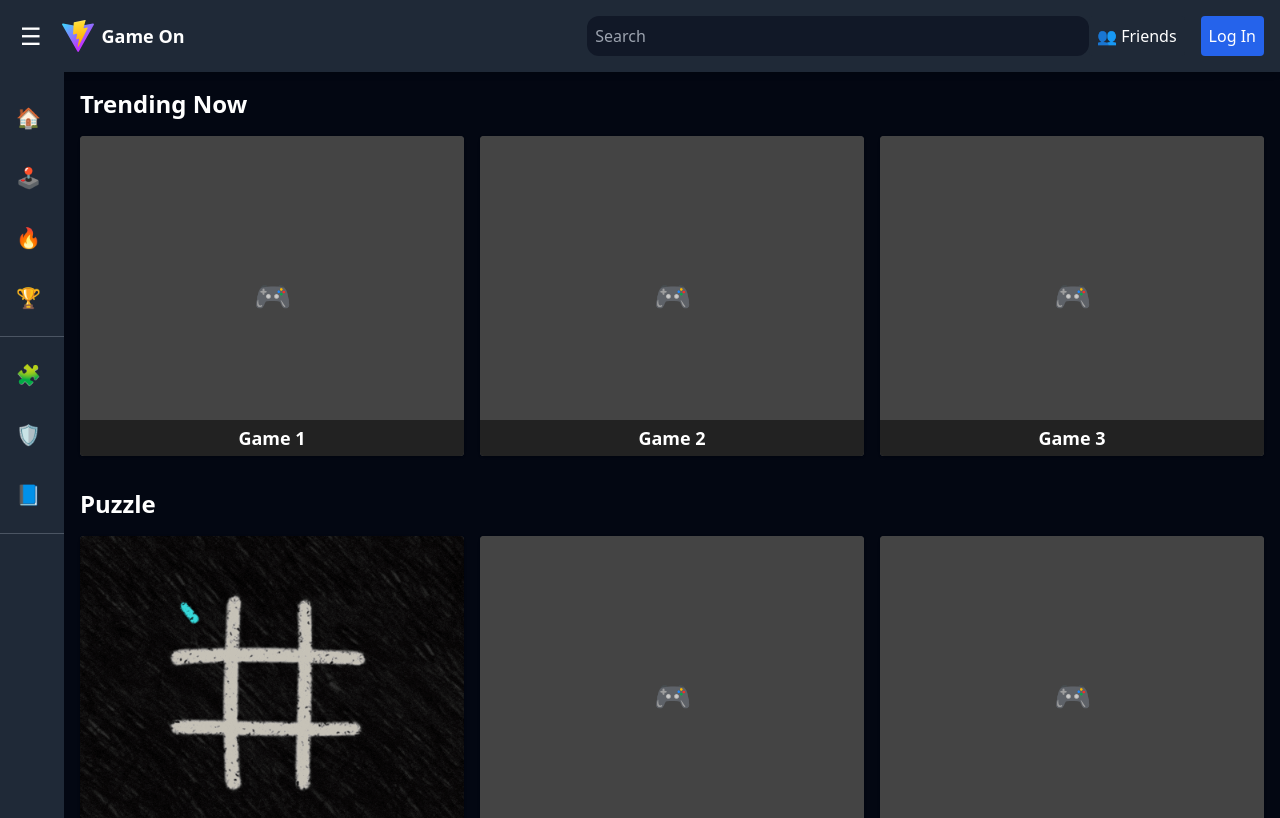
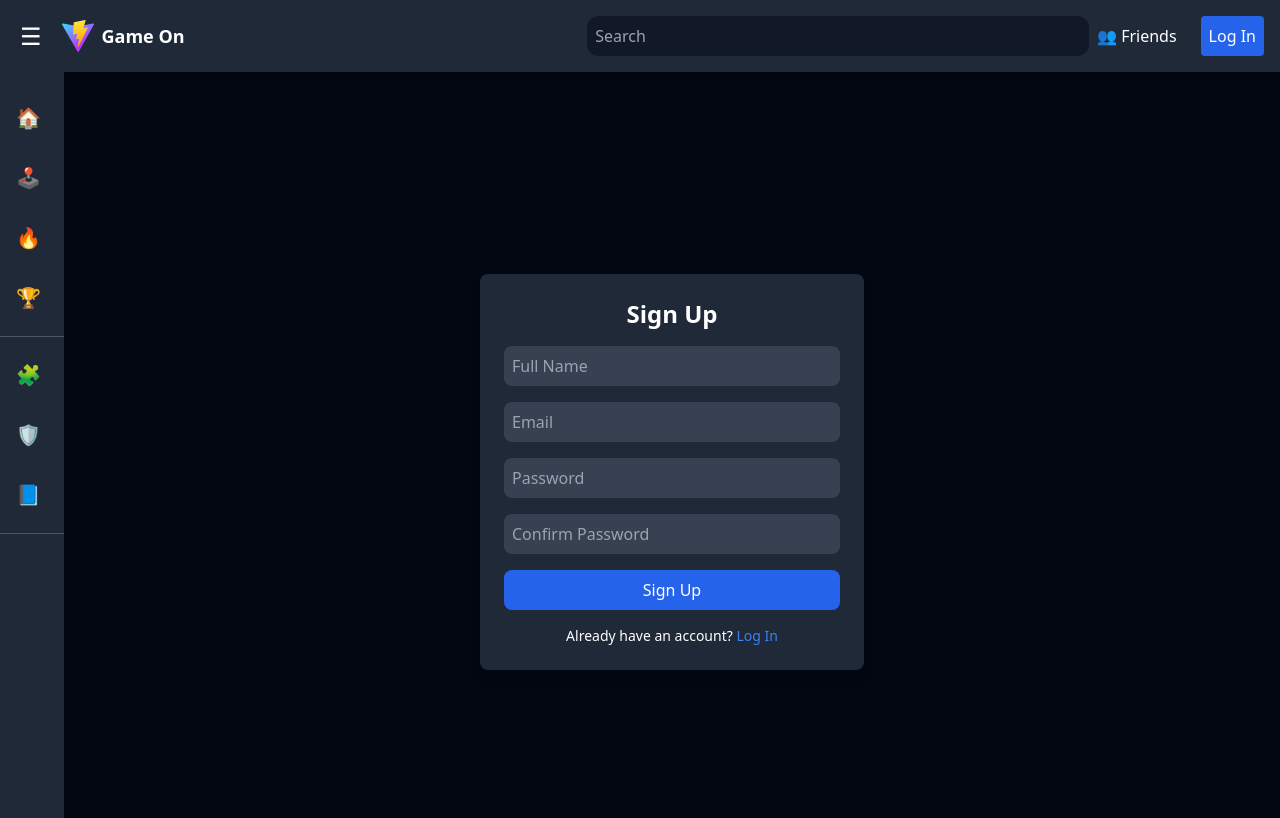
Before and after one commit to adityapandeydev/Game-On, a React (Vite) app in the folder frontend/: page /signup in a window 1280 px wide. Shown: the top 818 px of the page. Built offline with nearby package versions, Linux system fonts and the light colour scheme.

Commit message:
routing add

```diff
--- a/frontend/package.json
+++ b/frontend/package.json
@@ -21,6 +21,7 @@
     "nodemon": "^3.1.9",
     "react": "^18.3.1",
     "react-dom": "^18.3.1",
+    "react-router-dom": "^7.1.2",
     "ts-node": "^10.9.2"
   },
   "devDependencies": {
--- a/frontend/src/App.tsx
+++ b/frontend/src/App.tsx
@@ -1,14 +1,18 @@
 import React, { useState } from "react";
+import { BrowserRouter as Router, Routes, Route, Link } from "react-router-dom";
 import Sidebar from "./components/Sidebar";
 import Header from "./components/Header";
 import GameGrid from "./components/GameGrid";
+import Login from "./components/Login";
+import SignUp from "./components/SignUp";
 
 const App: React.FC = () => {
   const [sidebarVisible, setSidebarVisible] = useState(false);
 
   return (
+    <Router>
       <div className="bg-gray-950 text-white">
-      {/* Header */}
+        {/* Header with openLoginModal prop */}
         <Header onSidebarToggle={() => setSidebarVisible(!sidebarVisible)} />
 
         <div className="flex h-[calc(100%-4rem)]">
@@ -17,10 +21,15 @@ const App: React.FC = () => {
 
           {/* Main Content */}
           <div className="flex-1 flex flex-col overflow-y-auto">
-          <GameGrid />
+            <Routes>
+              <Route path="/" element={<GameGrid />} />
+              <Route path="/login" element={<Login />} />
+              <Route path="/signup" element={<SignUp />} />
+            </Routes>
           </div>
         </div>
       </div>
+    </Router>
   );
 };
 
--- a/frontend/src/components/GameGrid.tsx
+++ b/frontend/src/components/GameGrid.tsx
@@ -1,12 +1,12 @@
 import React, { useState } from "react";
-import TicTacToe from "./TicTacToe";
-import Connect4 from "./Connect4";
-import GuessMyNumber from "./GuessMyNumber"; // Import Guess My Number component
+import { useNavigate } from "react-router-dom";
 import GameCard from "./GameCard";
-import PigGame from "./PigGame";
+// import Login from "./Login"; // Import Login component
 
 const GameGrid: React.FC = () => {
     const [selectedGame, setSelectedGame] = useState<string | null>(null);
+    const [isLoggedIn, setIsLoggedIn] = useState(false); // Track login state
+    const navigate = useNavigate(); // Get the navigate function
 
     const trendingGames = [
         { id: "t1", title: "Game 1" },
@@ -42,15 +42,12 @@ const GameGrid: React.FC = () => {
     ];
 
     const handleCardClick = (gameTitle: string) => {
-        console.log(`Card Clicked: ${gameTitle}`);
-        if (gameTitle === "Tic-Tac-Toe") {
-            setSelectedGame("TicTacToe");
-        } else if (gameTitle === "Connect 4") {
-            setSelectedGame("Connect4");
-        } else if (gameTitle === "Guess My Number") {
-            setSelectedGame("GuessMyNumber");
-        } else if (gameTitle === "Pig Game") {
-            setSelectedGame("PigGame");
+        if (!isLoggedIn) {
+            // If the user is not logged in, route them to the login page
+            navigate("/login");
+        } else {
+            // If logged in, show the selected game
+            setSelectedGame(gameTitle);
         }
     };
 
@@ -58,13 +55,11 @@ const GameGrid: React.FC = () => {
         <div className="p-4">
             {/* Show selected game */}
             {selectedGame === "TicTacToe" ? (
-                <TicTacToe />
+                <div>Tic Tac Toe Game</div>
             ) : selectedGame === "Connect4" ? (
-                <Connect4 />
+                <div>Connect 4 Game</div>
             ) : selectedGame === "GuessMyNumber" ? (
-                <GuessMyNumber />
-            ) : selectedGame === "PigGame" ? (
-                <PigGame />
+                <div>Guess My Number Game</div>
             ) : (
                 <>
                     {/* Trending Now Section */}
--- a/frontend/src/components/Header.tsx
+++ b/frontend/src/components/Header.tsx
@@ -1,11 +1,18 @@
 import React from "react";
-import viteLogo from "/vite.svg";
+import { useNavigate } from "react-router-dom";
 
 interface HeaderProps {
     onSidebarToggle: () => void;
 }
 
 const Header: React.FC<HeaderProps> = ({ onSidebarToggle }) => {
+    const navigate = useNavigate(); // Get the navigate function
+
+    const handleLoginClick = () => {
+        // Navigate to the login page
+        navigate("/login");
+    };
+
     return (
         <header className="flex items-center p-4 bg-gray-800 shadow-md sticky top-0 z-10">
             {/* Sidebar Toggle Button */}
@@ -16,7 +23,7 @@ const Header: React.FC<HeaderProps> = ({ onSidebarToggle }) => {
                 ☰
             </button>
             {/* Logo */}
-            <img src={viteLogo} alt="Site Logo" className="h-8 w-8 mr-2 ml-1" />
+            <img src="/vite.svg" alt="Site Logo" className="h-8 w-8 mr-2 ml-1" />
             {/* Site Name (hidden on mobile) */}
             <h1 className="text-lg font-bold flex-1 hidden sm:block">Game On</h1>
             {/* Search Bar */}
@@ -30,7 +37,10 @@ const Header: React.FC<HeaderProps> = ({ onSidebarToggle }) => {
                 <button className="p-2 bg-gray-800 rounded hover:bg-gray-700 text-sm sm:text-base">
                     👥 Friends
                 </button>
-                <button className="p-2 bg-blue-600 rounded hover:bg-blue-500 text-sm sm:text-base">
+                <button
+                    onClick={handleLoginClick} // Open the login page when clicked
+                    className="p-2 bg-blue-600 rounded hover:bg-blue-500 text-sm sm:text-base"
+                >
                     Log In
                 </button>
             </div>
--- /dev/null
+++ b/frontend/src/components/Login.tsx
@@ -0,0 +1,51 @@
+import React, { useState } from "react";
+import { Link } from "react-router-dom";
+
+const Login: React.FC = () => {
+    const [email, setEmail] = useState("");
+    const [password, setPassword] = useState("");
+
+    const handleSubmit = (e: React.FormEvent) => {
+        e.preventDefault();
+        // Implement login logic here
+        alert("Login successful!"); // Example login success logic
+    };
+
+    return (
+        <div className="flex justify-center items-center h-full">
+            <div className="w-96 bg-gray-800 p-6 rounded-lg shadow-lg">
+                <h2 className="text-2xl font-bold mb-4 text-center">Log In</h2>
+                <form onSubmit={handleSubmit} className="space-y-4">
+                    <input
+                        type="email"
+                        placeholder="Email"
+                        className="w-full p-2 rounded-lg bg-gray-700 text-white"
+                        value={email}
+                        onChange={(e) => setEmail(e.target.value)}
+                    />
+                    <input
+                        type="password"
+                        placeholder="Password"
+                        className="w-full p-2 rounded-lg bg-gray-700 text-white"
+                        value={password}
+                        onChange={(e) => setPassword(e.target.value)}
+                    />
+                    <button
+                        type="submit"
+                        className="w-full p-2 bg-blue-600 rounded-lg text-white hover:bg-blue-500"
+                    >
+                        Log In
+                    </button>
+                </form>
+                <p className="mt-4 text-center text-sm">
+                    Don't have an account?{" "}
+                    <Link to="/signup" className="text-blue-500">
+                        Sign Up
+                    </Link>
+                </p>
+            </div>
+        </div>
+    );
+};
+
+export default Login;
--- /dev/null
+++ b/frontend/src/components/SignUp.tsx
@@ -0,0 +1,70 @@
+import React, { useState } from "react";
+import { Link } from "react-router-dom";
+
+const SignUp: React.FC = () => {
+    const [name, setName] = useState("");
+    const [email, setEmail] = useState("");
+    const [password, setPassword] = useState("");
+    const [confirmPassword, setConfirmPassword] = useState("");
+
+    const handleSubmit = (e: React.FormEvent) => {
+        e.preventDefault();
+        if (password === confirmPassword) {
+            alert("Signup successful!");
+        } else {
+            alert("Passwords do not match!");
+        }
+    };
+
+    return (
+        <div className="flex justify-center items-center h-full">
+            <div className="w-96 bg-gray-800 p-6 rounded-lg shadow-lg">
+                <h2 className="text-2xl font-bold mb-4 text-center">Sign Up</h2>
+                <form onSubmit={handleSubmit} className="space-y-4">
+                    <input
+                        type="text"
+                        value={name}
+                        onChange={(e) => setName(e.target.value)}
+                        placeholder="Full Name"
+                        className="w-full p-2 rounded-lg bg-gray-700 text-white"
+                    />
+                    <input
+                        type="email"
+                        value={email}
+                        onChange={(e) => setEmail(e.target.value)}
+                        placeholder="Email"
+                        className="w-full p-2 rounded-lg bg-gray-700 text-white"
+                    />
+                    <input
+                        type="password"
+                        value={password}
+                        onChange={(e) => setPassword(e.target.value)}
+                        placeholder="Password"
+                        className="w-full p-2 rounded-lg bg-gray-700 text-white"
+                    />
+                    <input
+                        type="password"
+                        value={confirmPassword}
+                        onChange={(e) => setConfirmPassword(e.target.value)}
+                        placeholder="Confirm Password"
+                        className="w-full p-2 rounded-lg bg-gray-700 text-white"
+                    />
+                    <button
+                        type="submit"
+                        className="w-full p-2 bg-blue-600 rounded-lg text-white hover:bg-blue-500"
+                    >
+                        Sign Up
+                    </button>
+                </form>
+                <p className="mt-4 text-center text-sm">
+                    Already have an account?{" "}
+                    <Link to="/login" className="text-blue-500">
+                        Log In
+                    </Link>
+                </p>
+            </div>
+        </div>
+    );
+};
+
+export default SignUp;
```
Also changed, not shown: 1 other file (tests, documents, lock files or other folders). Lines whose indentation alone changed are shown as unchanged.
